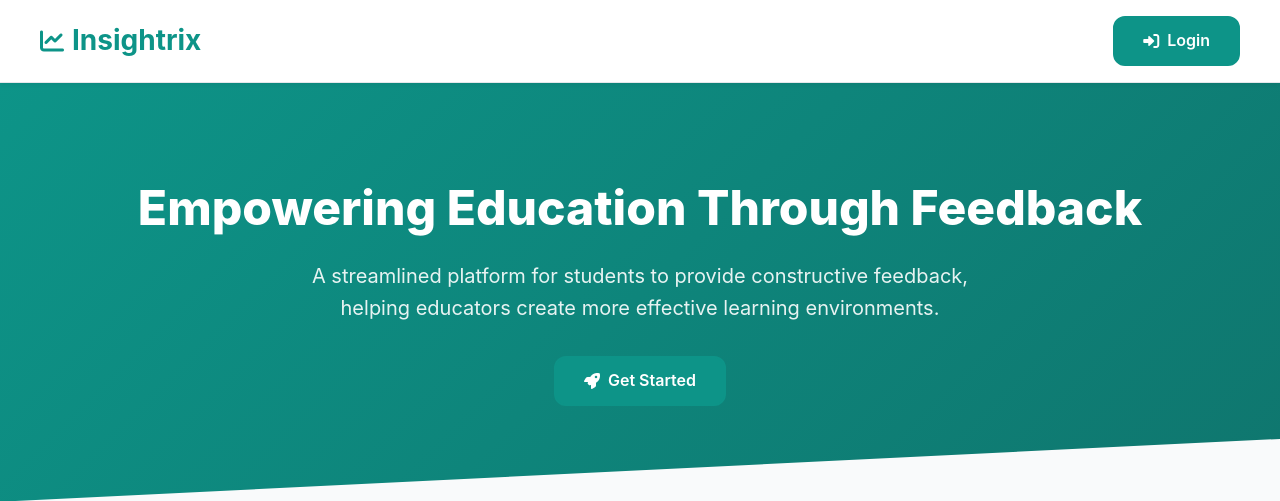
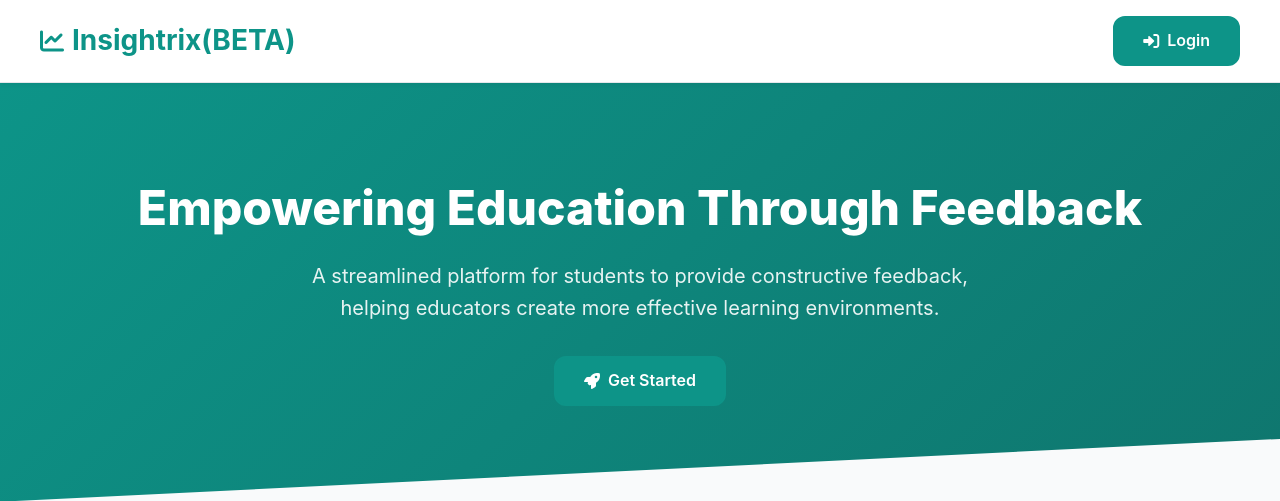
Before and after one commit to crislorence2023/Capstone-Insightrix, a PHP site: page /eval/landing-page.php in a window 1280 px wide. Shown: the top 501 px of the page. Run offline with PHP 8.4, Linux system fonts and the light colour scheme.

Commit message:
beta-title

```diff
--- a/eval/landing-page.php
+++ b/eval/landing-page.php
@@ -309,7 +309,7 @@
         <div class="nav-container">
             <a href="#" class="logo">
                 <i class="fas fa-chart-line"></i>
-                Insightrix
+                Insightrix(BETA)
             </a>
             <a href="Assessmentsurvey/login.php" class="btn btn-primary">
                 <i class="fas fa-sign-in-alt"></i>
```
